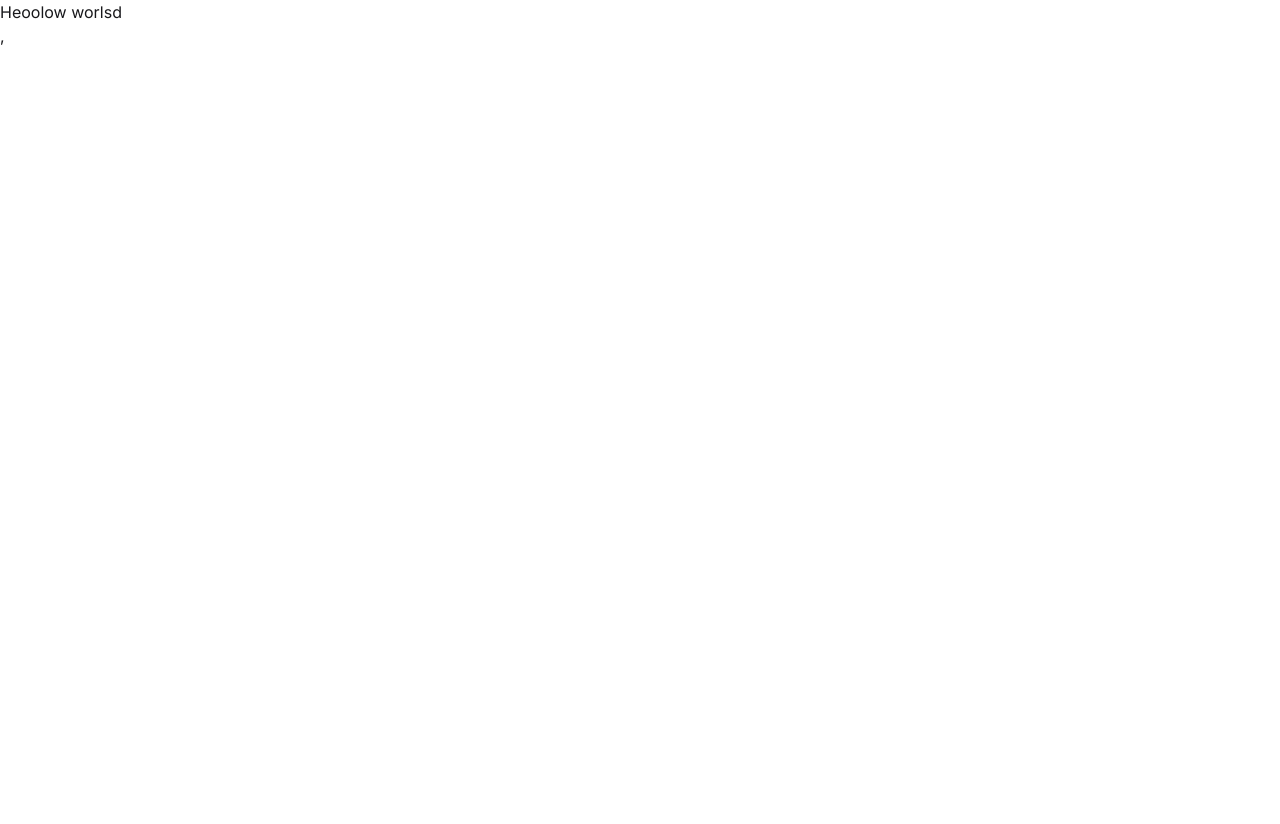
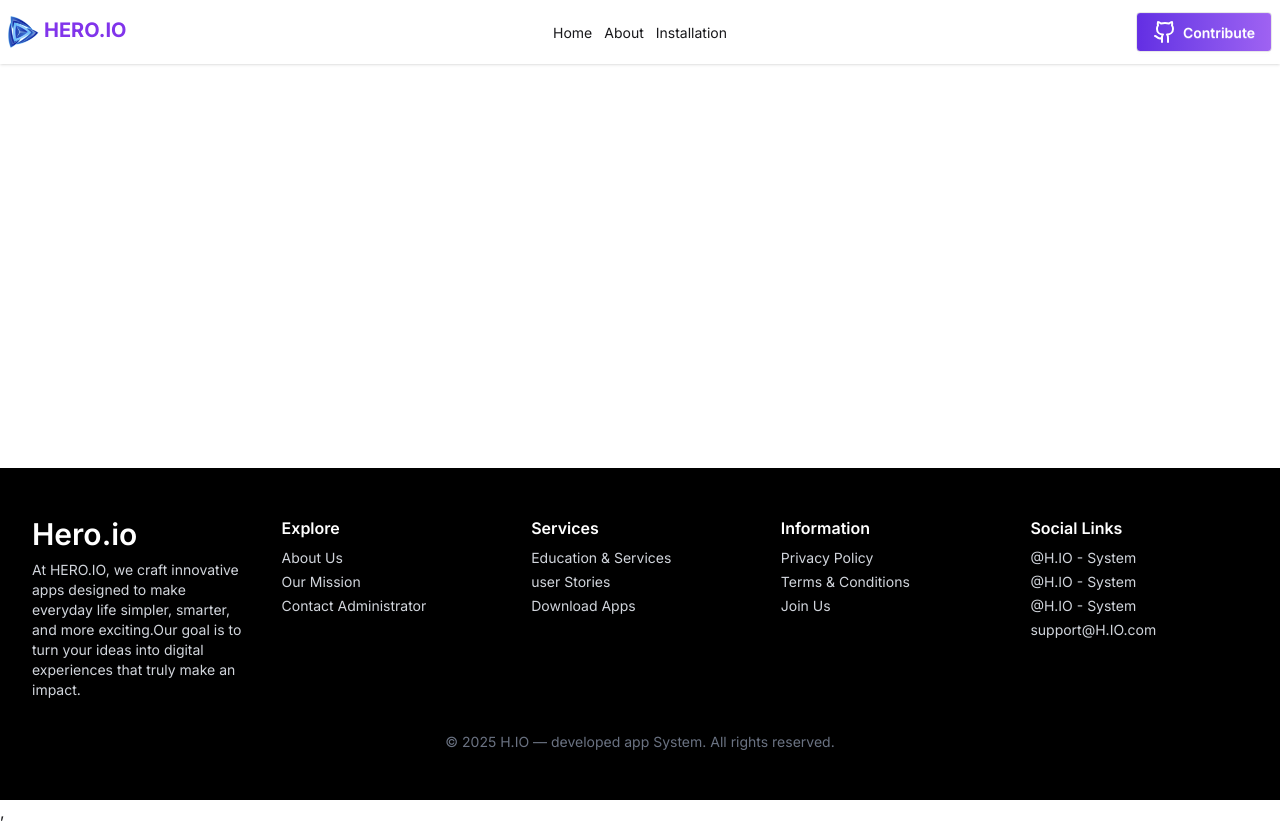
Before and after one commit to shanaztuli/Hero_App, a React (Vite) app: page / in a window 1280 px wide. Before the commit the page ends 800 px from the top, so only its background shows below. Built offline with nearby package versions, Linux system fonts and the light colour scheme.

Commit message:
complete the nav and footer section

```diff
--- a/package.json
+++ b/package.json
@@ -15,6 +15,7 @@
     "react": "^19.1.1",
     "react-dom": "^19.1.1",
     "react-router": "^7.9.3",
+    "react-router-dom": "^7.9.3",
     "tailwindcss": "^4.1.14"
   },
   "devDependencies": {
--- /dev/null
+++ b/src/Components/Banner.jsx
@@ -0,0 +1,7 @@
+import React from "react";
+
+const Banner = () => {
+  return <div>Banneer</div>;
+};
+
+export default Banner;
--- /dev/null
+++ b/src/Components/Footer.jsx
@@ -0,0 +1,57 @@
+import React from "react";
+
+const Footer = () => {
+  return (
+    <footer className="bg-black text-gray-300 px-8 py-12 ">
+      <div className="grid md:grid-cols-5 gap-8">
+        <div>
+          <h3 className="text-white font-semibold text-3xl mb-2">Hero.io</h3>
+          <p className="text-sm">
+            At HERO.IO, we craft innovative apps designed to make everyday life
+            simpler, smarter, and more exciting.Our goal is to turn your ideas
+            into digital experiences that truly make an impact.
+          </p>
+        </div>
+        <div>
+          <h4 className="text-white font-semibold mb-2">Explore </h4>
+          <ul className="space-y-1 text-sm">
+            <li>About Us</li>
+            <li>Our Mission</li>
+            <li>Contact Administrator</li>
+          </ul>
+        </div>
+        <div>
+          <h4 className="text-white font-semibold mb-2">Services</h4>
+          <ul className="space-y-1 text-sm">
+            <li>Education & Services</li>
+            <li>user Stories</li>
+            <li>Download Apps</li>
+          </ul>
+        </div>
+        <div>
+          <h4 className="text-white font-semibold mb-2">Information</h4>
+          <ul className="space-y-1 text-sm">
+            <li>Privacy Policy</li>
+            <li>Terms & Conditions</li>
+            <li>Join Us</li>
+          </ul>
+        </div>
+        <div>
+          <h4 className="text-white font-semibold mb-2">Social Links</h4>
+          <ul className="space-y-1 text-sm">
+            <li>@H.IO - System</li>
+            <li>@H.IO - System</li>
+            <li>@H.IO - System</li>
+            <li>support@H.IO.com</li>
+          </ul>
+        </div>
+      </div>
+      <div className="text-left md:text-center text-gray-500 text-sm mt-8">
+        © 2025 H.IO — developed app System.
+        <br className="block md:hidden" /> All rights reserved.
+      </div>
+    </footer>
+  );
+};
+
+export default Footer;
--- /dev/null
+++ b/src/Components/Navbar.jsx
@@ -0,0 +1,91 @@
+import { Github } from "lucide-react";
+import React from "react";
+import { Link, NavLink } from "react-router-dom";
+import logo from "../assets/logo.png";
+
+const Navbar = () => {
+  const links = (
+    <>
+      <NavLink
+        to="home"
+        className={({ isActive }) =>
+          isActive ? "text-blue-600 border-b-2 border-blue-700" : ""
+        }
+      >
+        <li className="">Home</li>
+      </NavLink>
+      <NavLink
+        to="about"
+        className={({ isActive }) =>
+          isActive ? "text-blue-600 border-b-2 border-blue-700" : ""
+        }
+      >
+        <li className="pl-3">About</li>
+      </NavLink>
+      <NavLink
+        to="installation"
+        className={({ isActive }) =>
+          isActive ? "text-blue-600 border-b-2 border-blue-700" : ""
+        }
+      >
+        <li className="pl-3">Installation</li>
+      </NavLink>
+    </>
+  );
+  return (
+    <div className="navbar bg-base-100 shadow-sm">
+      <div className="navbar-start">
+        <div className="dropdown">
+          <div tabIndex={0} role="button" className="btn btn-ghost lg:hidden">
+            <svg
+              xmlns="http://www.w3.org/2000/svg"
+              className="h-5 w-5"
+              fill="none"
+              viewBox="0 0 24 24"
+              stroke="currentColor"
+            >
+              {" "}
+              <path
+                strokeLinecap="round"
+                strokeLinejoin="round"
+                strokeWidth="2"
+                d="M4 6h16M4 12h8m-8 6h16"
+              />{" "}
+            </svg>
+          </div>
+          <ul
+            tabIndex={0}
+            className="menu menu-sm dropdown-content bg-base-100 rounded-box z-1 mt-3 w-52 p-2 shadow"
+          >
+            {links}
+          </ul>
+        </div>
+
+        <Link to="home">
+          <div className="flex gap-1">
+            <img className="h-8" src={logo} alt="" />
+            <a className=" text-xl font-bold text-[#8134eb]">HERO.IO</a>
+          </div>
+        </Link>
+      </div>
+      <div className="navbar-center hidden lg:flex">
+        <ul className="menu menu-horizontal px-1">{links}</ul>
+      </div>
+      <div className="navbar-end">
+        <a
+          href="http://github.com/shanaztuli"
+          target="_blank"
+          rel="noopener noreferrer"
+        >
+          {" "}
+          <button className="btn bg-gradient-to-r from-[#632EE3] to-[#9F62F2] text-white ">
+            {" "}
+            <Github className="text-white" /> Contribute
+          </button>
+        </a>
+      </div>
+    </div>
+  );
+};
+
+export default Navbar;
--- /dev/null
+++ b/src/Pages/About.jsx
@@ -0,0 +1,7 @@
+import React from "react";
+
+const About = () => {
+  return <div>about</div>;
+};
+
+export default About;
--- /dev/null
+++ b/src/Pages/Home.jsx
@@ -0,0 +1,7 @@
+import React from "react";
+
+const Home = () => {
+  return <div>Home</div>;
+};
+
+export default Home;
--- /dev/null
+++ b/src/Pages/Installation.jsx
@@ -0,0 +1,7 @@
+import React from "react";
+
+const Installation = () => {
+  return <div>Installation</div>;
+};
+
+export default Installation;
--- a/src/Root/Root.jsx
+++ b/src/Root/Root.jsx
@@ -1,9 +1,17 @@
 import React from "react";
+import Navbar from "../Components/Navbar";
+import { Outlet } from "react-router";
+import Footer from "../Components/Footer";
 
 const Root = () => {
   return (
-    <div>
-      <h1>Heoolow worlsd</h1>
+    <div className="flex flex-col min-h-screen">
+      <Navbar></Navbar>
+
+      <div className="max-w-[1250px] mx-auto w-full px-4 md:px-0 py-4 md:py-8 flex-1">
+        <Outlet></Outlet>
+      </div>
+      <Footer></Footer>
     </div>
   );
 };
--- a/src/Route/Route.jsx
+++ b/src/Route/Route.jsx
@@ -1,10 +1,27 @@
 import { createBrowserRouter } from "react-router";
 import Root from "../Root/Root";
+import Home from "../Pages/Home";
+import About from "../Pages/About";
+import Installation from "../Pages/Installation";
 
 export const router = createBrowserRouter([
   {
     path: "/",
     Component: Root,
-    children: [{}],
+    children: [
+      {
+        index: true,
+        path: "home",
+        Component: Home,
+      },
+      {
+        path: "about",
+        Component: About,
+      },
+      {
+        path: "installation",
+        Component: Installation,
+      },
+    ],
   },
 ]);
```
Also changed, not shown: 1 other file (tests, documents, lock files or other folders).
